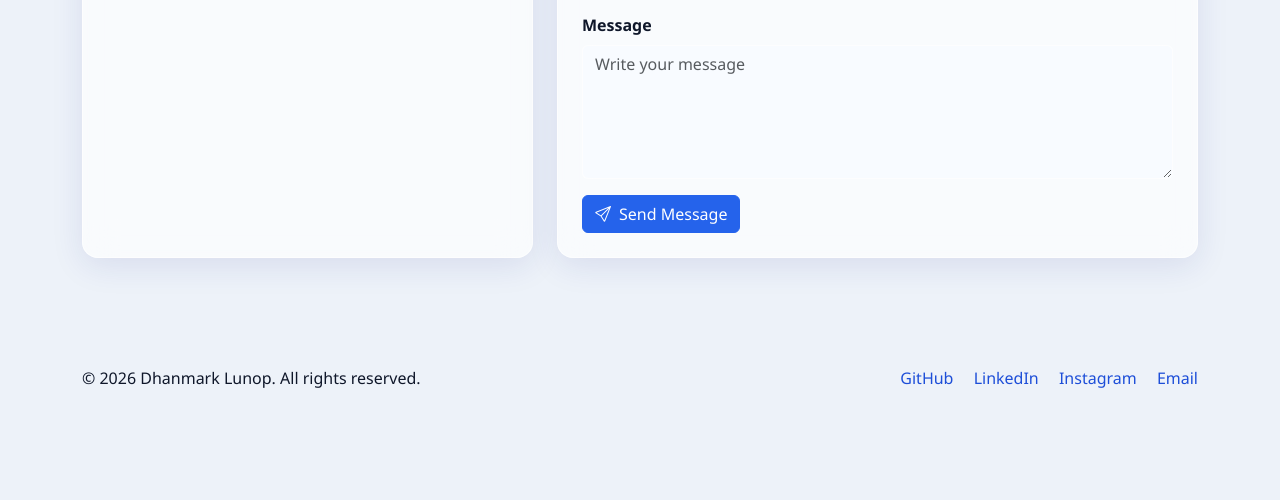
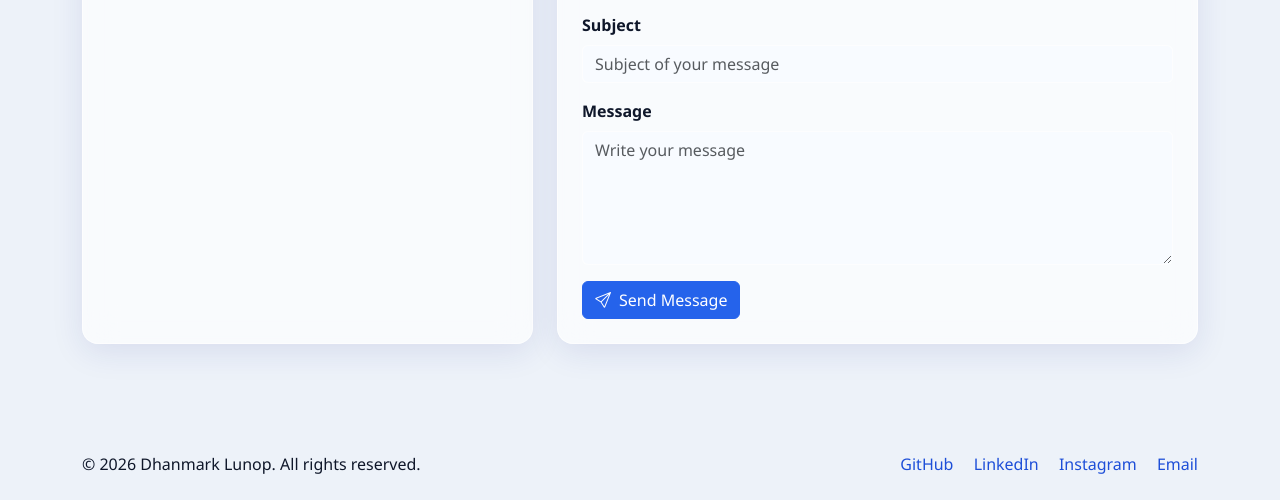
Before and after one commit to dhanmark8/portfolio, a plain HTML site: page index.html in a window 1280 px wide. Shown: the part 3585-4085 px from the top of the page. Before the commit the page ends 3999 px from the top, so only its background shows below. Drawn offline with nearby package versions, Linux system fonts and the light colour scheme.

Commit message:
fixed form

```diff
--- a/index.html
+++ b/index.html
@@ -651,6 +651,10 @@
                                     <input type="email" class="form-control" id="email" name="email" placeholder="Enter your email" required>
                                 </div>
                                 <div class="mb-3">
+                                    <label for="subject" class="form-label">Subject</label>
+                                    <input type="text" class="form-control" id="subject" name="subject" placeholder="Subject of your message" required>
+                                </div>
+                                <div class="mb-3">
                                     <label for="message" class="form-label">Message</label>
                                     <textarea class="form-control" id="message" name="message" rows="5" placeholder="Write your message" required></textarea>
                                 </div>
```
